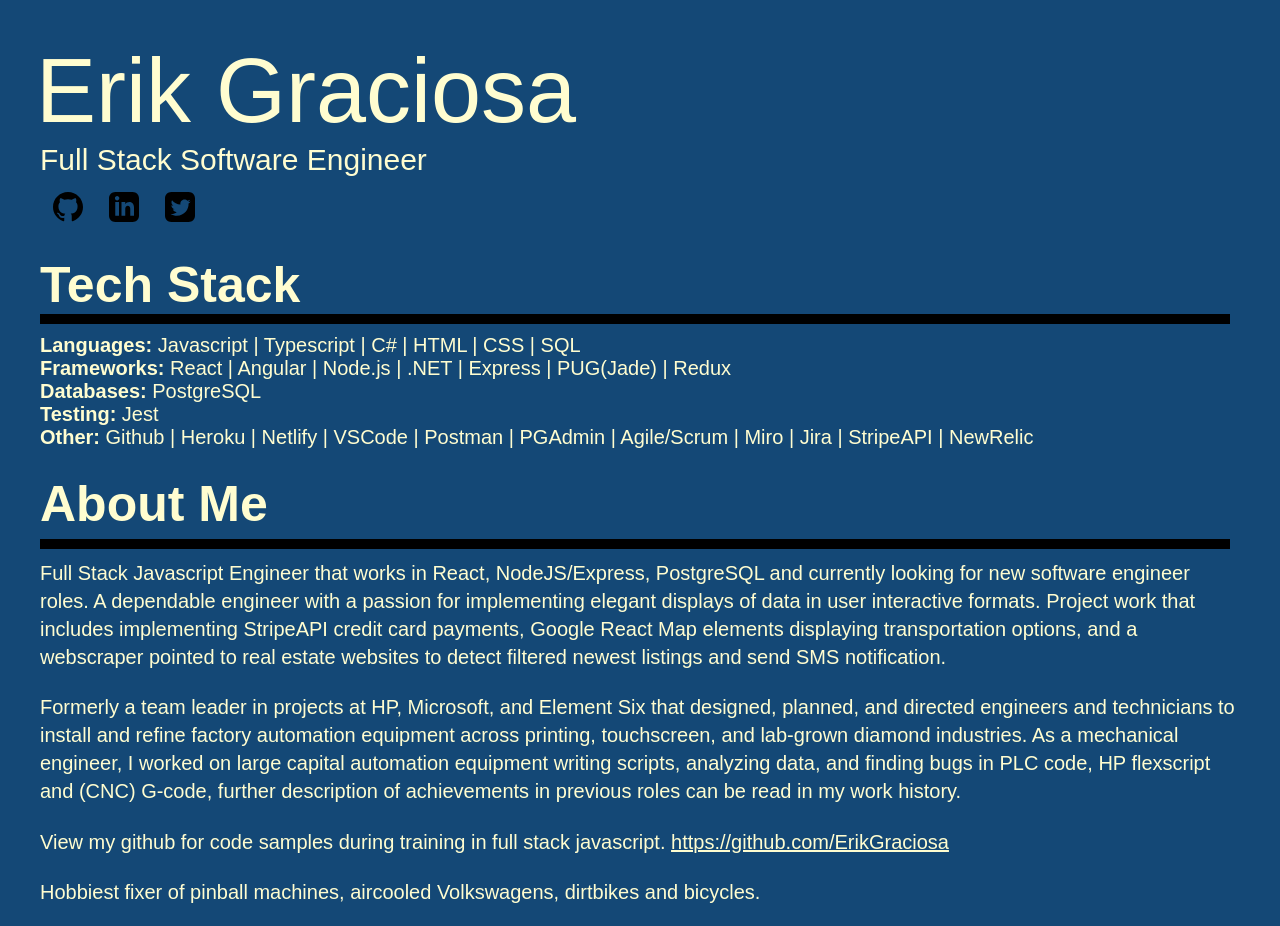
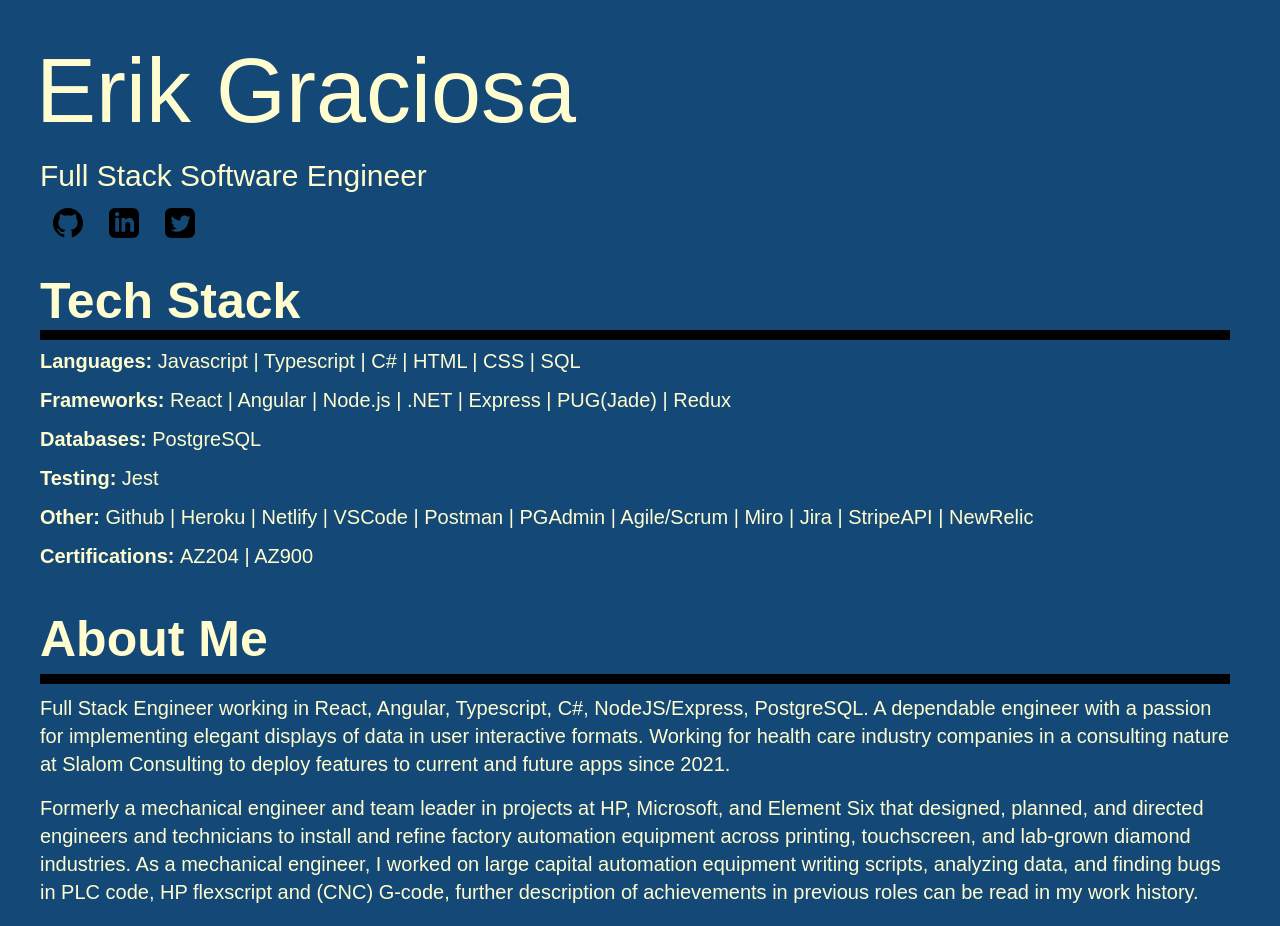
Before and after one commit to ErikGraciosa/personal-site, a React app: page / in a window 1280 px wide. Shown: the top 926 px of the page. Built offline with nearby package versions, Linux system fonts and the light colour scheme.

Commit message:
remove projects, update stack, update about me

```diff
--- a/src/components/aboutMe/AboutMe.jsx
+++ b/src/components/aboutMe/AboutMe.jsx
@@ -6,14 +6,28 @@ function AboutMe() {
   return (
     <div className={styles.AboutMe}>
       <h1>About Me</h1>
-      <hr/>
-      <p>Full Stack Javascript Engineer that works in React, NodeJS/Express, PostgreSQL and currently looking for new software engineer roles. A dependable engineer with a passion for implementing elegant displays of data in user interactive formats. Project work that includes implementing StripeAPI credit card payments, Google React Map elements displaying transportation options, and a webscraper pointed to real estate websites to detect filtered newest listings and send SMS notification.</p>
-      <br/>
-      <p>Formerly a team leader in projects at HP, Microsoft, and Element Six that designed, planned, and directed engineers and technicians to install and refine factory automation equipment across printing, touchscreen, and lab-grown diamond industries. As a mechanical engineer, I worked on large capital automation equipment writing scripts, analyzing data, and finding bugs in PLC code, HP flexscript and (CNC) G-code, further description of achievements in previous roles can be read in my work history.</p>
-      <br/>
-      <p>View my github for code samples during training in full stack javascript. <a href="https://github.com/ErikGraciosa">https://github.com/ErikGraciosa</a></p>
-      <br/>
-      <p>Hobbiest fixer of pinball machines, aircooled Volkswagens, dirtbikes and bicycles.</p>
+      <hr />
+      <p>
+        Full Stack Engineer working in React, Angular, Typescript, C#,
+        NodeJS/Express, PostgreSQL. A dependable engineer with a passion for
+        implementing elegant displays of data in user interactive formats.
+        Working for health care industry companies in a consulting nature at
+        Slalom Consulting to deploy features to current and future apps since
+        2021.
+      </p>
+      <p>
+        Formerly a mechanical engineer and team leader in projects at HP,
+        Microsoft, and Element Six that designed, planned, and directed
+        engineers and technicians to install and refine factory automation
+        equipment across printing, touchscreen, and lab-grown diamond
+        industries. As a mechanical engineer, I worked on large capital
+        automation equipment writing scripts, analyzing data, and finding bugs
+        in PLC code, HP flexscript and (CNC) G-code, further description of
+        achievements in previous roles can be read in my work history.
+      </p>
+      <p>
+        Hobbiest fixer of pinball machines, aircooled Volkswagens, and bicycles.
+      </p>
     </div>
   );
 }
--- a/src/components/app/reset.css
+++ b/src/components/app/reset.css
@@ -36,3 +36,7 @@ time, mark, audio, video {
 ol, ul {
 	list-style: none;
 }
+
+p {
+	padding-bottom: 1rem;
+}
--- a/src/components/techStack/TechStack.jsx
+++ b/src/components/techStack/TechStack.jsx
@@ -3,16 +3,17 @@ import { stack } from '../../fixtures/stack';
 import styles from './TechStack.css';
 
 function TechStack() {
-  const { languages, frameworks, databases, testing, other } = stack;
+  const { languages, frameworks, databases, testing, other, certifications } =
+    stack;
 
   const addPipes = (arr) => {
     const str = arr.map((el, i) => {
-      if(i === arr.length - 1) {
+      if (i === arr.length - 1) {
         return ` ${el} `;
       } else {
         return ` ${el} |`;
-      }}
-    );
+      }
+    });
     return str;
   };
 
@@ -21,21 +22,36 @@ function TechStack() {
   const pipedDatabases = addPipes(databases);
   const pipedTesting = addPipes(testing);
   const pipedOther = addPipes(other);
+  const pipedCertifications = addPipes(certifications);
 
   return (
     <div className={styles.TechStack}>
       <h1>Tech Stack</h1>
-      <hr/>
-      <p><span className={styles.bigger}>Languages: </span>
-        {pipedLanguages}</p>
-      <p><span className={styles.bigger}>Frameworks: </span>
-        {pipedFrameworks}</p>
-      <p><span className={styles.bigger}>Databases: </span>
-        {pipedDatabases}</p>
-      <p><span className={styles.bigger}>Testing: </span>
-        {pipedTesting}</p>
-      <p><span className={styles.bigger}>Other: </span>
-        {pipedOther}</p>
+      <hr />
+      <p>
+        <span className={styles.bigger}>Languages: </span>
+        {pipedLanguages}
+      </p>
+      <p>
+        <span className={styles.bigger}>Frameworks: </span>
+        {pipedFrameworks}
+      </p>
+      <p>
+        <span className={styles.bigger}>Databases: </span>
+        {pipedDatabases}
+      </p>
+      <p>
+        <span className={styles.bigger}>Testing: </span>
+        {pipedTesting}
+      </p>
+      <p>
+        <span className={styles.bigger}>Other: </span>
+        {pipedOther}
+      </p>
+      <p>
+        <span className={styles.bigger}>Certifications: </span>
+        {pipedCertifications}
+      </p>
     </div>
   );
 }
--- a/src/components/views/HomePage.jsx
+++ b/src/components/views/HomePage.jsx
@@ -6,9 +6,8 @@ import TechStack from '../techStack/TechStack';
 function HomePage() {
   return (
     <>
-      <TechStack/>
-      <AboutMe/>
-      <ProjectList/>
+      <TechStack />
+      <AboutMe />
     </>
   );
 }
--- a/src/fixtures/stack.js
+++ b/src/fixtures/stack.js
@@ -4,5 +4,6 @@ export const stack = {
   frameworks: ['React', 'Angular', 'Node.js', '.NET', 'Express', 'PUG(Jade)', 'Redux'],
   databases: ['PostgreSQL'],
   testing: ['Jest'],
-  other: ['Github', 'Heroku', 'Netlify', 'VSCode', 'Postman', 'PGAdmin', 'Agile/Scrum', 'Miro', 'Jira', 'StripeAPI', 'NewRelic']
+  other: ['Github', 'Heroku', 'Netlify', 'VSCode', 'Postman', 'PGAdmin', 'Agile/Scrum', 'Miro', 'Jira', 'StripeAPI', 'NewRelic'],
+  certifications: ['AZ204', 'AZ900']
 };
--- a/src/index.html
+++ b/src/index.html
@@ -16,7 +16,7 @@
   <!-- Thumbnail preview section -->
   <title>Erik Graciosa</title>
 </head>
-
+<link rel="icon" type="image/png" href="../public/E.png" />
 <body>
   <div id="root"></div>
 </body>
```
Also changed, not shown: public/E.png (added).
